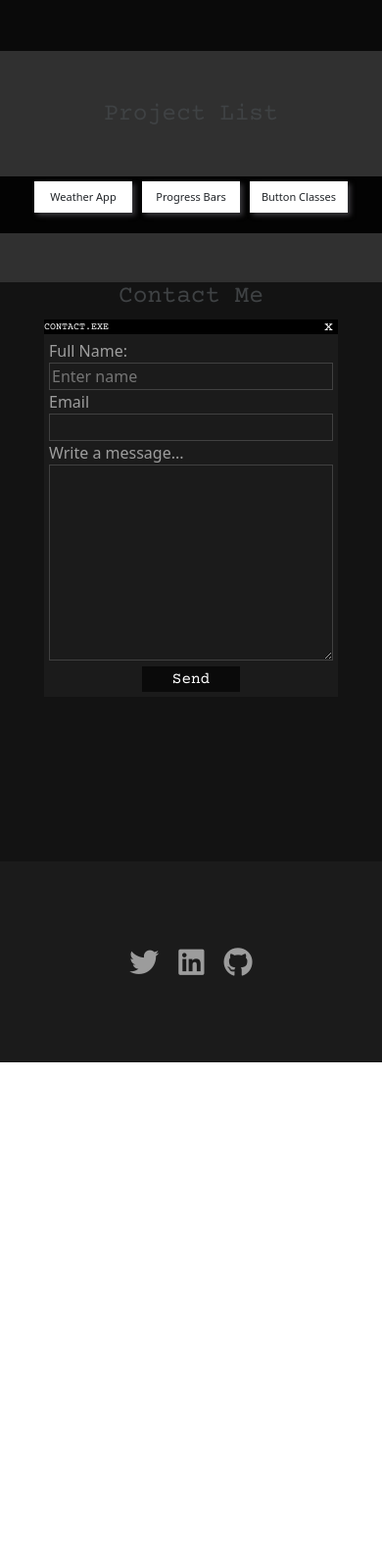
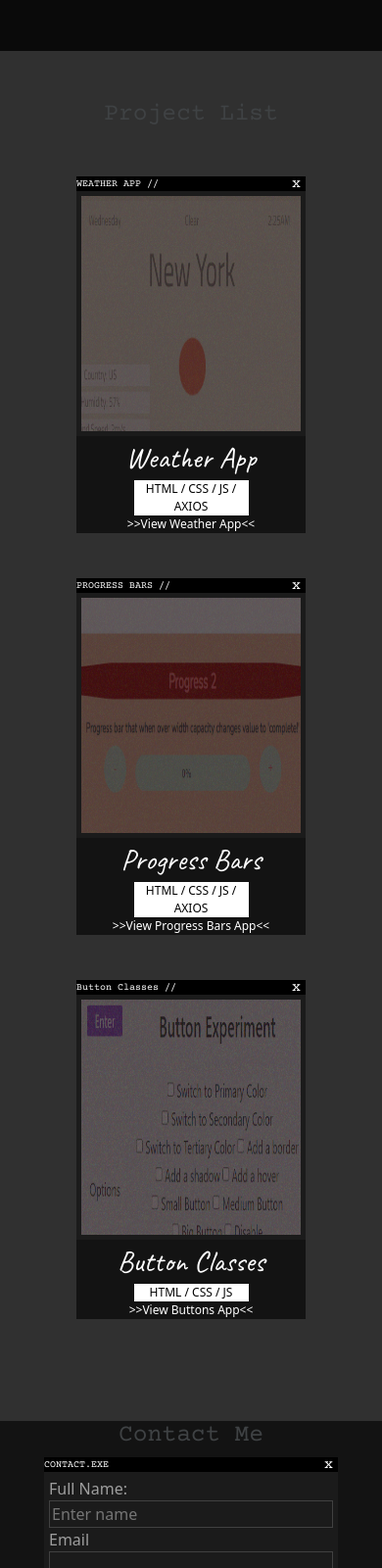
Before and after one commit to lkbobadi/Portfolio-Final-Project, a plain HTML site: page index.html in a window 390 px wide. Shown: the part 1636-3236 px from the top of the page at 98% size. Before the commit the page ends 2720 px from the top, so only its background shows below. Drawn offline with nearby package versions, Linux system fonts and the light colour scheme.

Commit message:
Responsive Projects
CSS Replaced with cleaner code
Responsive Project Section

```diff
--- a/index.html
+++ b/index.html
@@ -144,17 +144,19 @@
             <div class="wrapper">
                 <div class="window-top">
                     <span class="window-x">x</span>
-                    PROJECT.EXE
+                    WEATHER APP //
+
+
+
                 </div>
                 <img src="/images/weather-app-small.png">
-                <div class="project-description">
-                    <div class="project-title"> WEATHER APPLICATION</div>
+                <div class="project-description  text-center">
 
-                    <div class="project-tech-list">
-                        CSS/HTML/Vanilla JS/AXIOS
-                    </div>
+                    <div class="project-title">Weather App</div>
+
+                    <div class="project-technology-list">HTML / CSS / JS / AXIOS</div>
+
                     <a href="https://dazzling-murdock-36940d.netlify.app/" target="_blank"> >>View Weather App<< </a>
-
 
                 </div>
             </div>
@@ -162,14 +164,19 @@
             <div class="wrapper">
                 <div class="window-top">
                     <span class="window-x">x</span>
-                    PROJECT.EXE
+                    PROGRESS BARS //
+
+
                 </div>
                 <img src="/images/Progress-Bars-small.png">
-                <div class="project-description">
-                    <div class="project-title">PROGRESS BARS</div>
-                    <div class="project-tech-list">
-                        CSS/HTML/Vanilla JS
-                    </div>
+                <div class="project-description  text-center">
+
+
+                    <div class="project-title">Progress Bars</div>
+
+                    <div class="project-technology-list">HTML / CSS / JS / AXIOS</div>
+
+
                     <a href="https://dazzling-murdock-36940d.netlify.app/" target="_blank"> >>View Progress Bars App<<
                             </a>
 
@@ -179,16 +186,20 @@
             <div class="wrapper">
                 <div class="window-top">
                     <span class="window-x">x</span>
-                    PROJECT.EXE
+                    Button Classes //
+
+
                 </div>
                 <img src="/images/ButtonExperiment-Small.png">
-                <div class="project-description">
-                    <div class="project-title"> BUTTON CLASSES </div>
-                    <div class="project-tech-list">
-                        CSS/HTML/Vanilla JS
-                    </div>
+
+                <div class="project-description text-center">
+
+                    <div class="project-title">Button Classes</div>
+
+                    <div class="project-technology-list">HTML / CSS / JS </div>
 
                     <a href="https://dazzling-murdock-36940d.netlify.app/" target="_blank"> >>View Buttons App<< </a>
+
 
                 </div>
             </div>
@@ -198,13 +209,6 @@
         </div>
 
 
-        <div class="project-list-response ">
-            <ul>
-                <li>Weather App</li>
-                <li>Progress Bars</li>
-                <li>Button Classes</li>
-            </ul>
-        </div>
 
 
     </div>
--- a/src/style.css
+++ b/src/style.css
@@ -25,6 +25,7 @@ strong {
 }
 .window-top {
   width: 100%;
+  height: auto;
   background: #000;
   color: #fff;
   font-family: var(--body-font);
@@ -136,6 +137,8 @@ li {
   border-bottom: 5px solid rgb(181, 209, 219);
 }
 
+/*PROJECT LIST */
+
 #projects {
   background: rgb(48, 48, 48);
   width: 100%;
@@ -153,17 +156,6 @@ li {
   z-index: -2;
 }
 
-.project-list-response {
-  background: rgb(3, 3, 3);
-  display: flex;
-  flex-direction: row;
-  grid-auto-rows: auto;
-  justify-content: center;
-  align-items: center;
-  z-index: -2;
-  visibility: none;
-}
-
 .project-list img {
   width: 100%;
   padding: 5px;
@@ -173,77 +165,49 @@ li {
   cursor: pointer;
   opacity: 0.7;
 }
-.project-list img:hover {
-  opacity: 0.1;
-}
-@media (max-width: 920px) {
-  .project-list {
-    display: none;
-  }
 
-  .project-list-response {
-    display: visible;
-  }
-}
-
-@media (min-width: 1280px) {
-  .project-list {
-    display: visible;
-  }
-
-  .project-list-response {
-    display: none;
-  }
+.wrapper {
+  height: 400px;
+  border: #000;
 }
 
 .project-title {
   font-family: var(--font-title);
   font-size: 30px;
 }
+
 .project-description {
-  position: relative;
-  top: -100px;
-  left: -10px;
-  height: 150px;
-  width: 460px;
-  font-size: 15px;
-  margin: 10px;
+  background: rgb(19, 19, 19);
   color: #fff;
-  background: #131313;
-  text-align: center;
-  z-index: 3;
-}
-
-.project-tech-list {
-  background: #fff;
-  color: #131313;
-  width: 60%;
-  margin: 0 auto;
-  padding: 5px;
-}
-
-.wrapper {
-  height: 400px;
-  border: #000;
-}
-
-@media (max-width: 920px) {
-  .project-description {
-    visibility: visible;
-    background: #131313;
-    padding: 20px;
-  }
-
-  .project-list img {
-    opacity: 0.5;
-  }
+  font-size: 12px;
 }
 
 .project-description a {
+  font-size: 12px;
   text-decoration: none;
   color: #fff;
 }
 
+.project-technology-list {
+  background: #fff;
+  color: #000;
+  width: 50%;
+  margin: 0 auto;
+}
+
+@media (max-width: 920px) {
+  .project-list {
+    grid-template-columns: 80vw;
+  }
+}
+
+@media (max-width: 1110px) {
+  .project-list {
+    grid-template-columns: 60vw;
+  }
+}
+
+/*CONTACT */
 #contact {
   background: #131313;
   height: 70vh;
```
